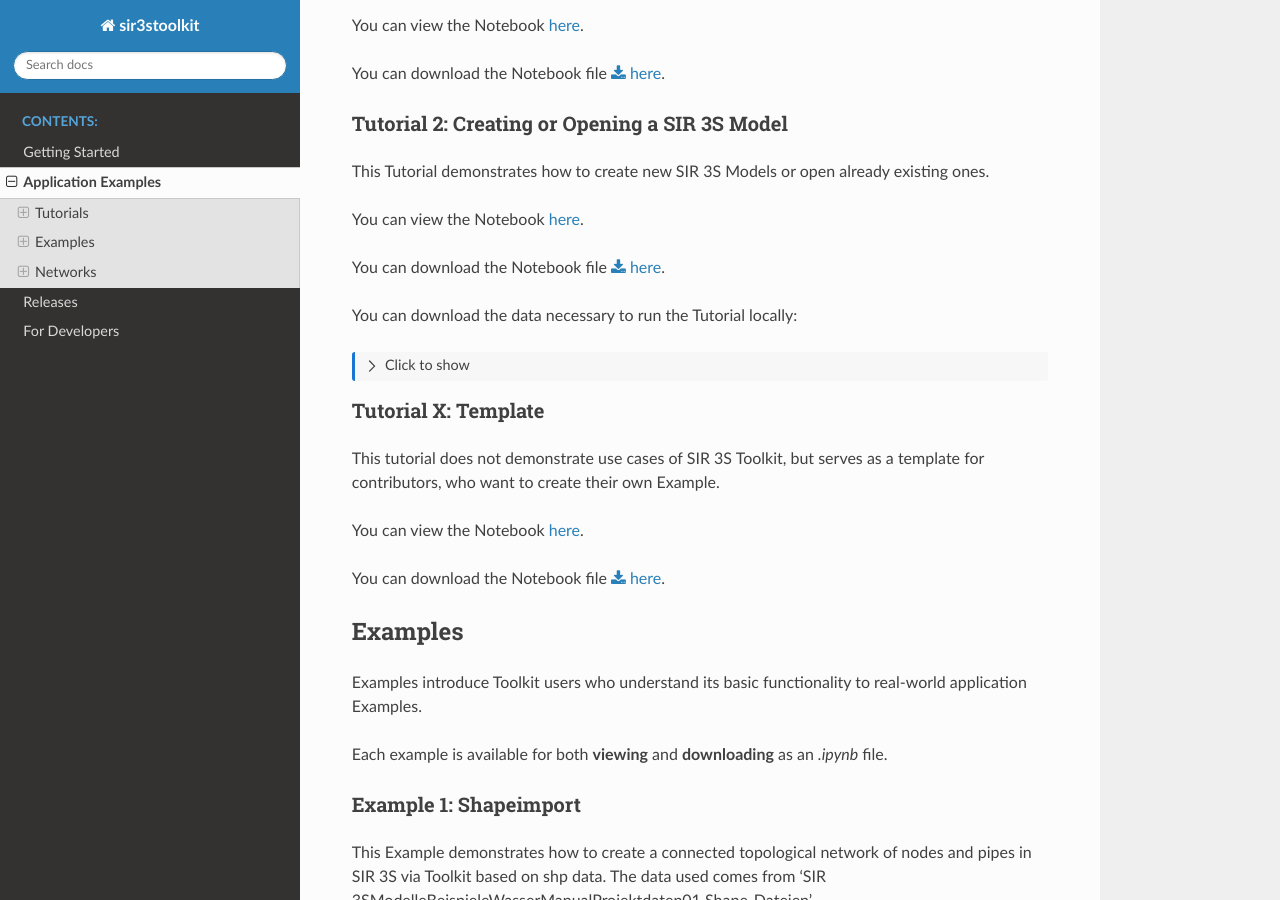
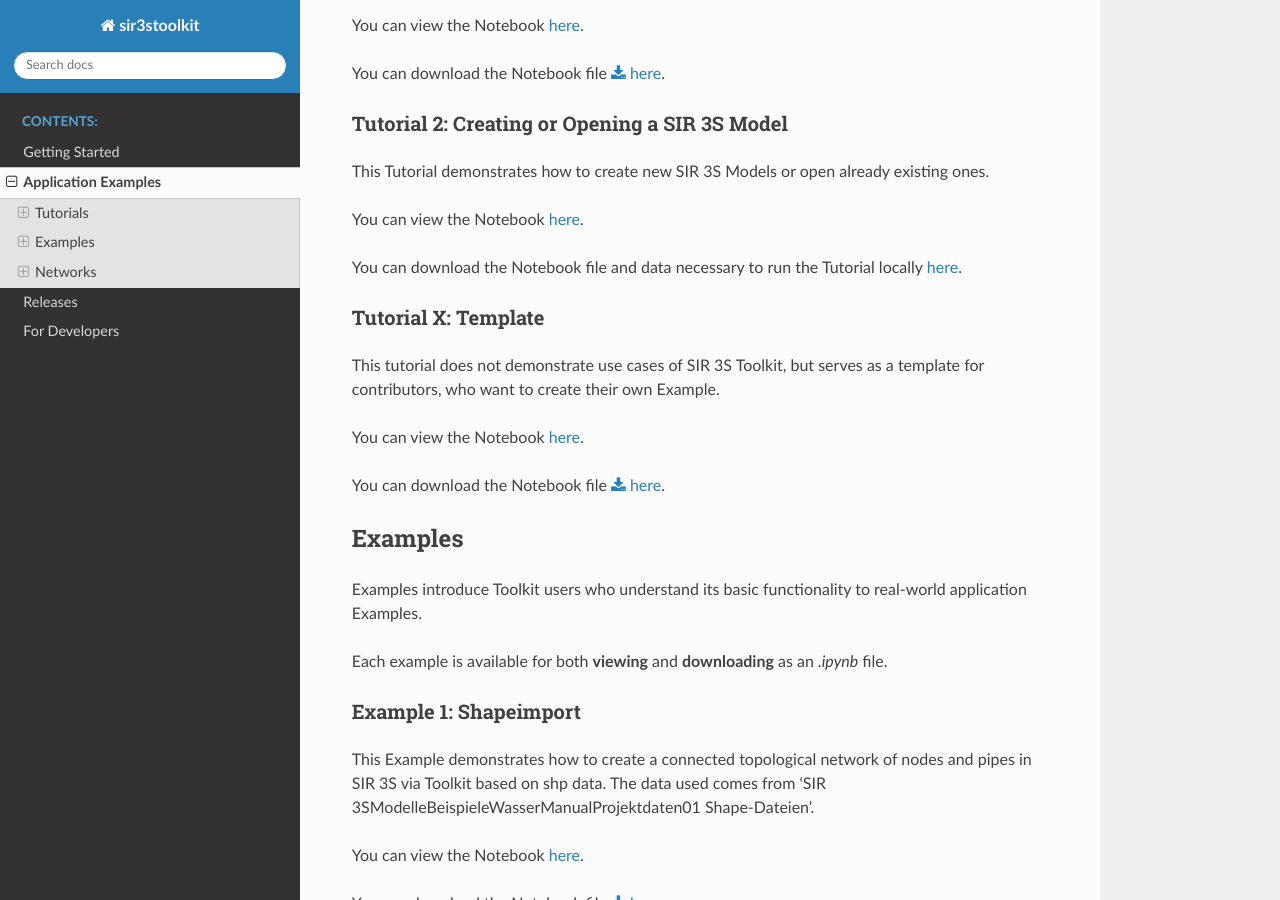
Before and after one commit to 3SConsult/sir3stoolkit, a Sphinx documentation site: the page built from docs/source/examples.rst, in a window 1280 px wide and 900 px high, scrolled down 713 px. Built offline with Sphinx 7.4.7 and the Read the Docs theme 3.1.0, drawn with Linux system fonts in a browser that asks for light colours; pages that are not in the unit, such as notebooks, are missing from menus.

Commit message:
Documentation: Improving ea34fcf22fb614ac9b4a054f84922504af4f6092

```diff
--- a/docs/source/examples.rst
+++ b/docs/source/examples.rst
@@ -35,14 +35,7 @@ This Tutorial demonstrates how to create new SIR 3S Models or open already exist
 
 You can view the Notebook `here <tutorials/ToolkitTutorial2.html>`_.
 
-You can download the Notebook file :download:`here <tutorials/ToolkitTutorial2.ipynb>`.
-
-You can download the data necessary to run the Tutorial locally:
-
-.. toggle::
-
-   - `Download Tutorial_2_OpenModel.db3 <https://github.com/3SConsult/sir3stoolkit/releases/download/tutorial_assets/Toolkit_Tutorial2_OpenModel.db3>`_
-
+You can download the Notebook file and data necessary to run the Tutorial locally `here <https://github.com/3SConsult/sir3stoolkit/releases/download/tutorial_assets/Tutorial2_Assets.zip>`_.
 
 .. _TtuX:
 
```
Also changed, not shown: docs/source/tutorials/ToolkitTutorial3.ipynb, 1 other file.
